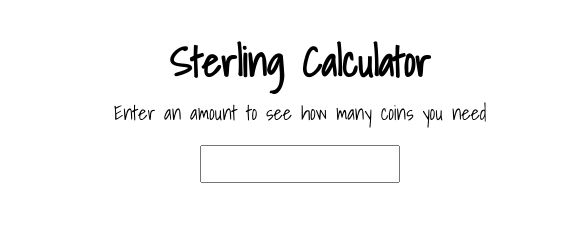
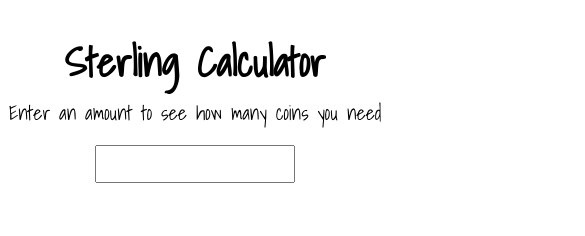
Before and after one commit to Eruant/sterling-calculator, a website: page bin/index.html in a window 390 px wide. Shown: the whole page, 585 px wide, since content can reach past the window. Drawn offline with Linux system fonts and the light colour scheme.

Commit message:
fixed size issue on mobile

```diff
--- a/bin/index.html
+++ b/bin/index.html
@@ -6,7 +6,7 @@
   <style>
 
     body {
-      width: 600px;
+      max-width: 600px;
       margin: 50px auto;
       text-align: center;
       font-size: 20px;
```
Also changed, not shown: src/index.html (+1 -1 lines).
